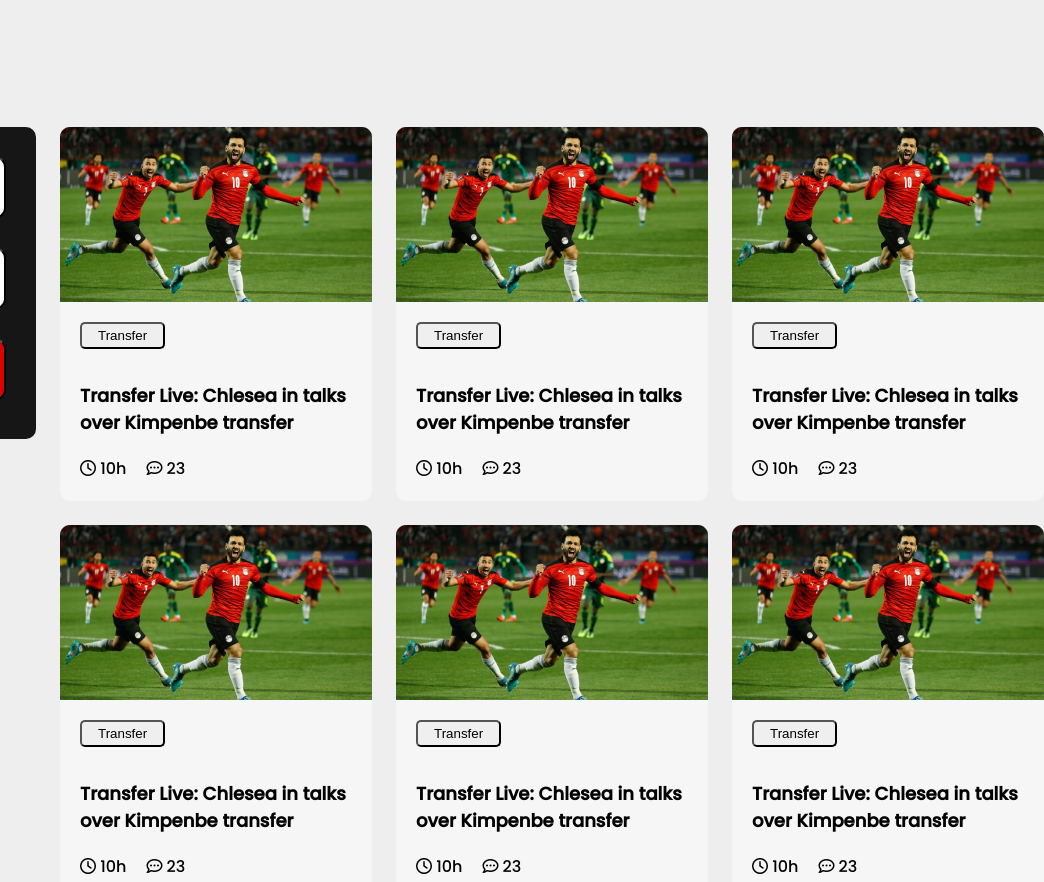
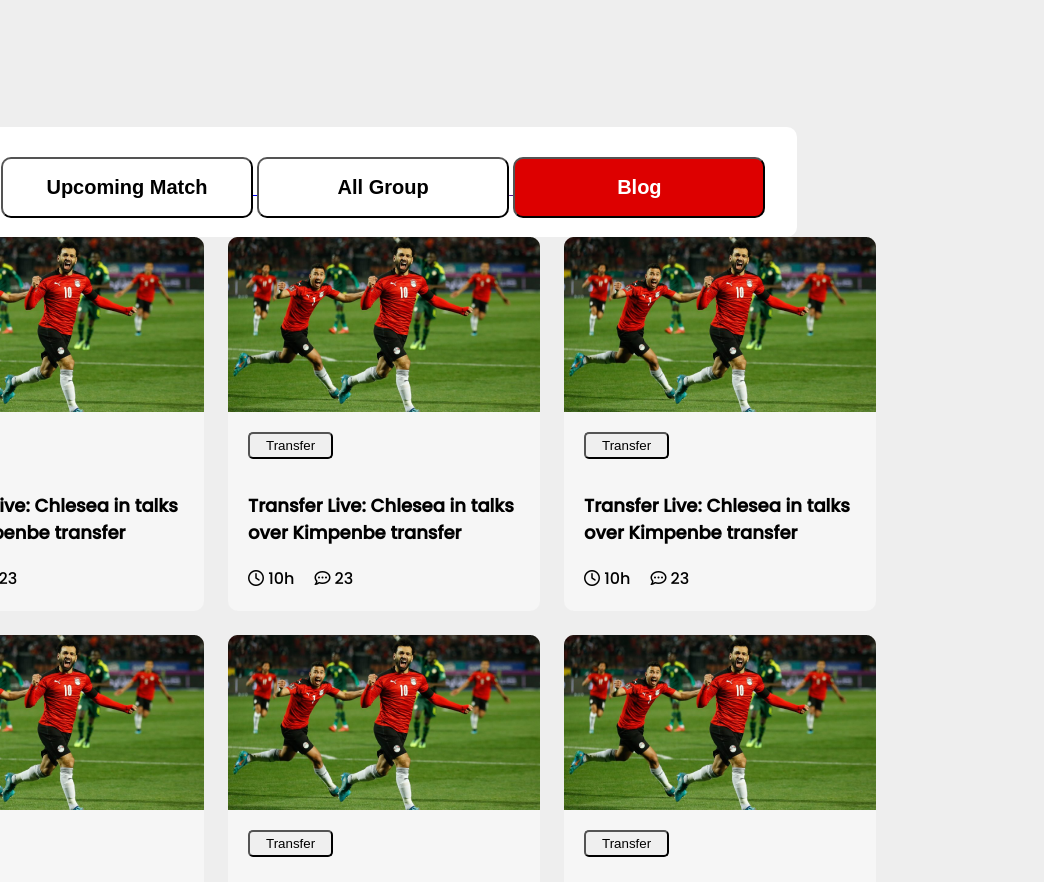
Before and after one commit to RittikSheikh/football-match, a plain HTML site: page index.html in a window 768 px wide. Shown: the part 480-1362 px from the top of the page, 1044 px wide, since content can reach past the window. Drawn offline with Linux system fonts and the light colour scheme.

Commit message:
side menu added

```diff
--- a/style.css
+++ b/style.css
@@ -348,4 +348,15 @@ footer hr{
       margin-top: 49px;
       margin-right: 79px;
    }
+   .all-cards{
+      flex-direction: column;
+      align-items: center;
+   }
+   .side-menu-card{
+      margin-right: 0;
+      background-color: white;
+      width: 826px;
+      height: 110px;
+      display: flex;
+   }
 }
```
